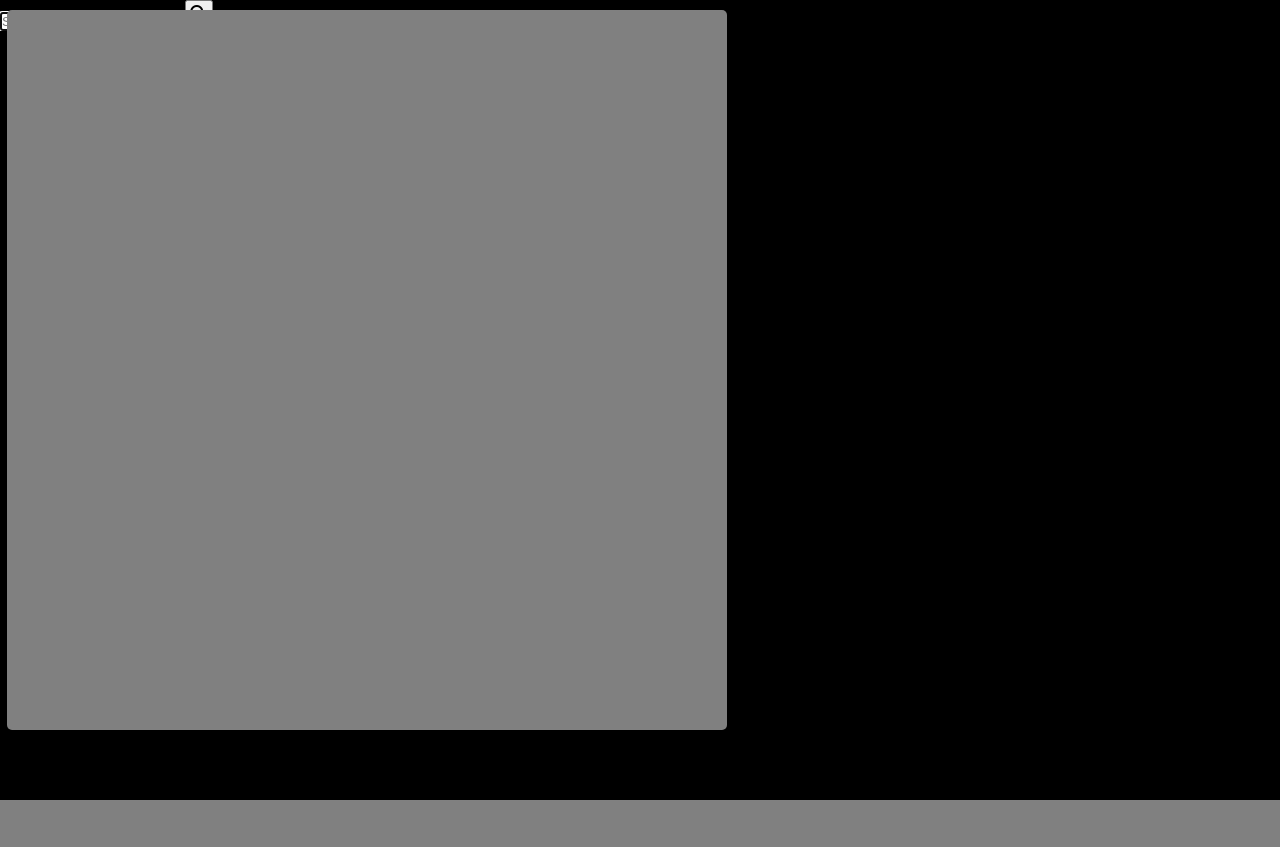
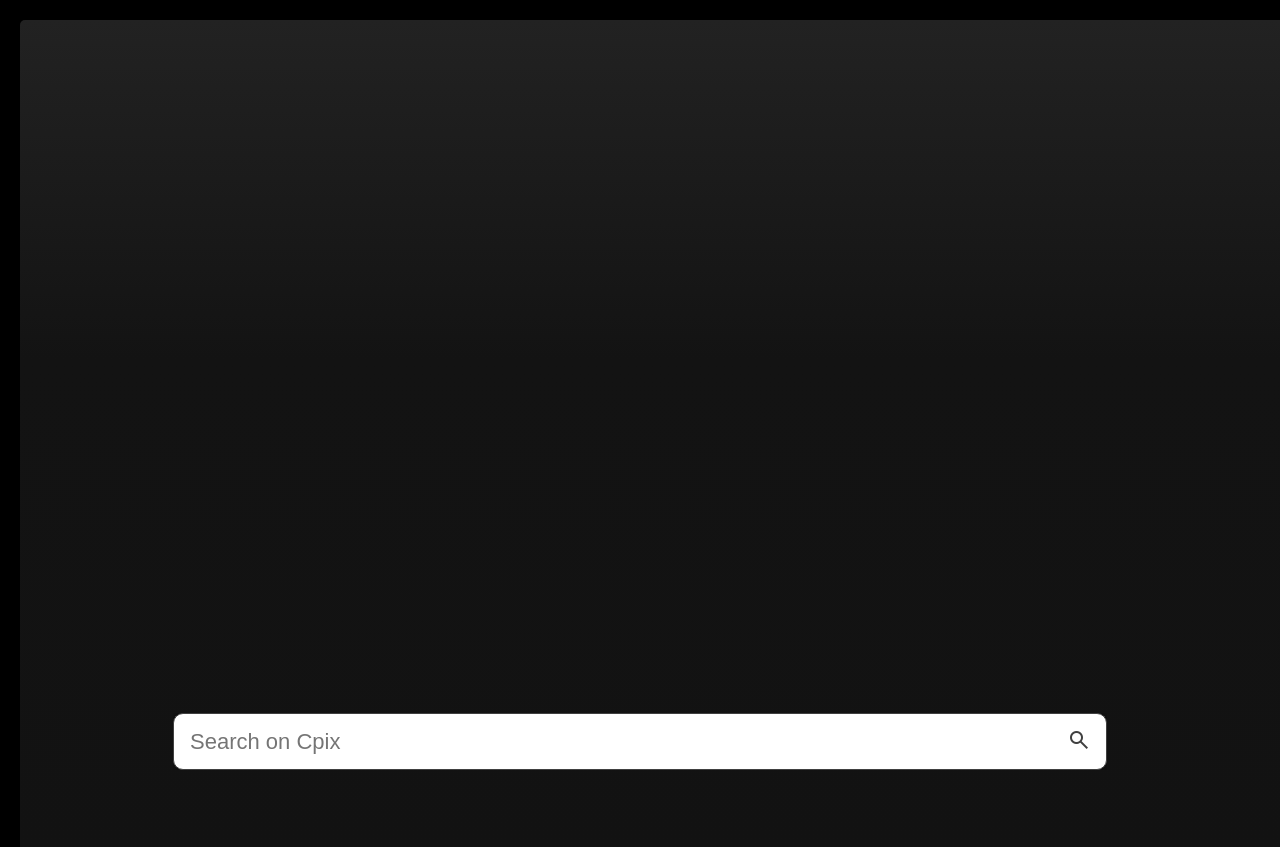
Before and after one commit to SrijanSriv211/Cpix, a Flask app: page / in a window 1280 px wide. Before the commit the page ends 800 px from the top, so only its background shows below. Run offline with Flask 3, Linux system fonts and the light colour scheme; parts of the project's set-up code (start-up, migrations or seed data) failed here and were passed over.

Commit message:
update UI 1

```diff
--- a/web/static/style.css
+++ b/web/static/style.css
@@ -41,19 +41,16 @@ body
 
 .results-container
 {
-    position: absolute;
-    top: 10px;
-    left: 7px;
-    font-size: 20px;
-    /* background: linear-gradient(180deg, rgba(34,34,34,1) 0%, rgba(19,19,19,1) 40%, rgba(18,18,18,1) 100%); */
-    background-color: grey;
+    position: relative;
+    top: 20px;
+    left: 20px;
+    height: 847px;
+    width: 1884px;
     border-radius: 5px;
-    width: 90vh;
-    height: 90vh;
-    overflow-y: scroll;
+    background: linear-gradient(180deg, rgba(34,34,34,1) 0%, rgba(19,19,19,1) 40%, rgba(18,18,18,1) 100%);
 }
 
-/* #results
+#results
 {
     margin: 25px;
     list-style-type: none;
@@ -90,4 +87,67 @@ body
 #results li a:hover
 {
 	text-decoration: underline;
-} */
+}
+
+.search-container
+{
+    position: relative;
+    left: 50%;
+    transform: translateX(-50%);
+    align-items: center;
+    padding: 10px;
+    position: absolute;
+    bottom: 20px;
+}
+
+#inputbox
+{
+    font-size: 22px;
+    color: var(--black);
+    background-color: white;
+    border: 1px solid var(--grey);
+    outline: none;
+    border-radius: 10px;
+    width: 900px;
+    height: 55px;
+    padding-left: 16px;
+    padding-right: 16px;
+    transition: 0.2s;
+}
+
+#inputbox:hover
+{
+    box-shadow: 0px 0px 10px rgba(0, 0, 0, 0.35);
+    transition: 0.2s;
+}
+
+#inputbox:focus
+{
+    box-shadow: 0px 0px 10px rgba(0, 0, 0, 0.35);
+    transition: 0.2s;
+}
+
+.inputbtn
+{
+    position: absolute;
+    top: 18px;
+    right: 18px;
+    font-size: 20px;
+    padding-top: 3px;
+    color: var(--grey);
+    background-color: white;
+    border: none;
+    outline: none;
+    border-radius: 10px;
+    width: 40px;
+    height: 40px;
+    cursor: pointer;
+    aspect-ratio: 1;
+    transition: 0.2s;
+}
+
+.inputbtn:hover
+{
+    box-shadow: 0px 0px 10px rgba(0, 0, 0, 0.35);
+    transition: 0.2s;
+}
--- a/web/templates/index.html
+++ b/web/templates/index.html
@@ -12,20 +12,12 @@
 <body>
     <script src="../static/script.js"></script>
     <div class="results-container">
-        <!-- <ul id="results">
+        <ul id="results">
             {% for result in results %}
                 <li><a href="{{ result.url }}">{{ result.title }}</a></li>
             {% endfor %}
-        </ul> -->
+        </ul>
     </div>
-    <!-- <div class="title-bar">
-        <nav>
-            <ul>
-                <li><a title="Star on Github." href="https://github.com/Light-Lens/Cpix" target="_blank">Github</a></li>
-            </ul>
-        </nav>
-        <h3 class="title">Cpix</h3>
-    </div> -->
     <div class="search-container">
         <form method="POST" id="search-bar">
             <input id="inputbox" type="text" name="query" placeholder="Search on Cpix" autocomplete="off" autofocus required>
```
Also changed, not shown: web/static/img/github.svg (added).
